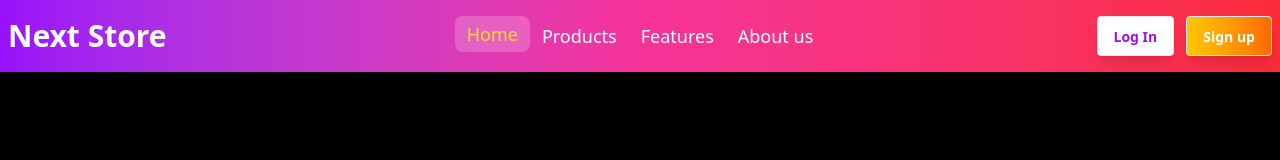
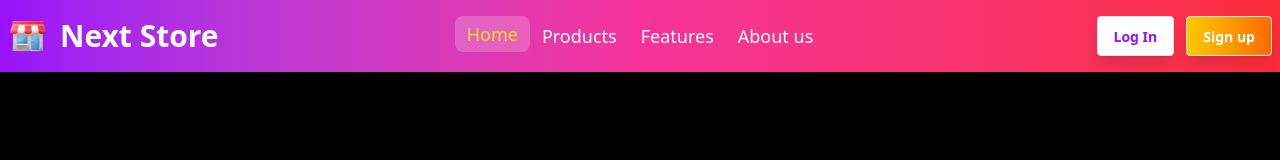
Before and after one commit to RIRony9898/next-store, a Next.js app: page / in a window 1280 px wide. Shown: the top 160 px of the page. Built offline with nearby package versions, Linux system fonts and the light colour scheme; no server answers.

Commit message:
`Updated README.md and added logo images to Footer and Navbar components`

```diff
--- a/src/components/Footer.jsx
+++ b/src/components/Footer.jsx
@@ -1,3 +1,4 @@
+import Image from "next/image";
 import Link from "next/link";
 
 const Footer = () => {
@@ -7,7 +8,14 @@ const Footer = () => {
         <div className="grid grid-cols-1 md:grid-cols-4 gap-8">
           {/* Company Info */}
           <div className="space-y-4">
-            <h3 className="text-2xl font-bold bg-linear-to-r from-purple-400 to-pink-400 bg-clip-text text-transparent">
+            <h3 className="flex items-center text-2xl font-bold bg-linear-to-r from-purple-400 to-pink-400 bg-clip-text text-transparent">
+              <Image
+                src="/logo.png"
+                alt="Next Store Logo"
+                className="w-8 h-8 mr-2"
+                width={32}
+                height={32}
+              />
               Next Store
             </h3>
             <p className="text-gray-300 leading-relaxed">
--- a/src/components/Navbar.jsx
+++ b/src/components/Navbar.jsx
@@ -6,6 +6,7 @@ import {
   PlusIcon,
 } from "@heroicons/react/24/outline";
 import { signOut, useSession } from "next-auth/react";
+import Image from "next/image";
 import Link from "next/link";
 import { usePathname } from "next/navigation";
 
@@ -103,8 +104,15 @@ const Navbar = () => {
           </div>
           <Link
             href={"/"}
-            className="text-3xl font-bold text-white hover:text-yellow-300 transition-colors duration-300 transform hover:scale-110"
+            className="flex items-center text-3xl font-bold text-white hover:text-yellow-300 transition-colors duration-300 transform hover:scale-110"
           >
+            <Image
+              src="/logo.png"
+              alt="Next Store Logo"
+              className="w-10 h-10 mr-3"
+              width={40}
+              height={40}
+            />
             Next Store
           </Link>
         </div>
```
Also changed, not shown: public/logo.png (added), 1 other file (tests, documents, lock files or other folders).
